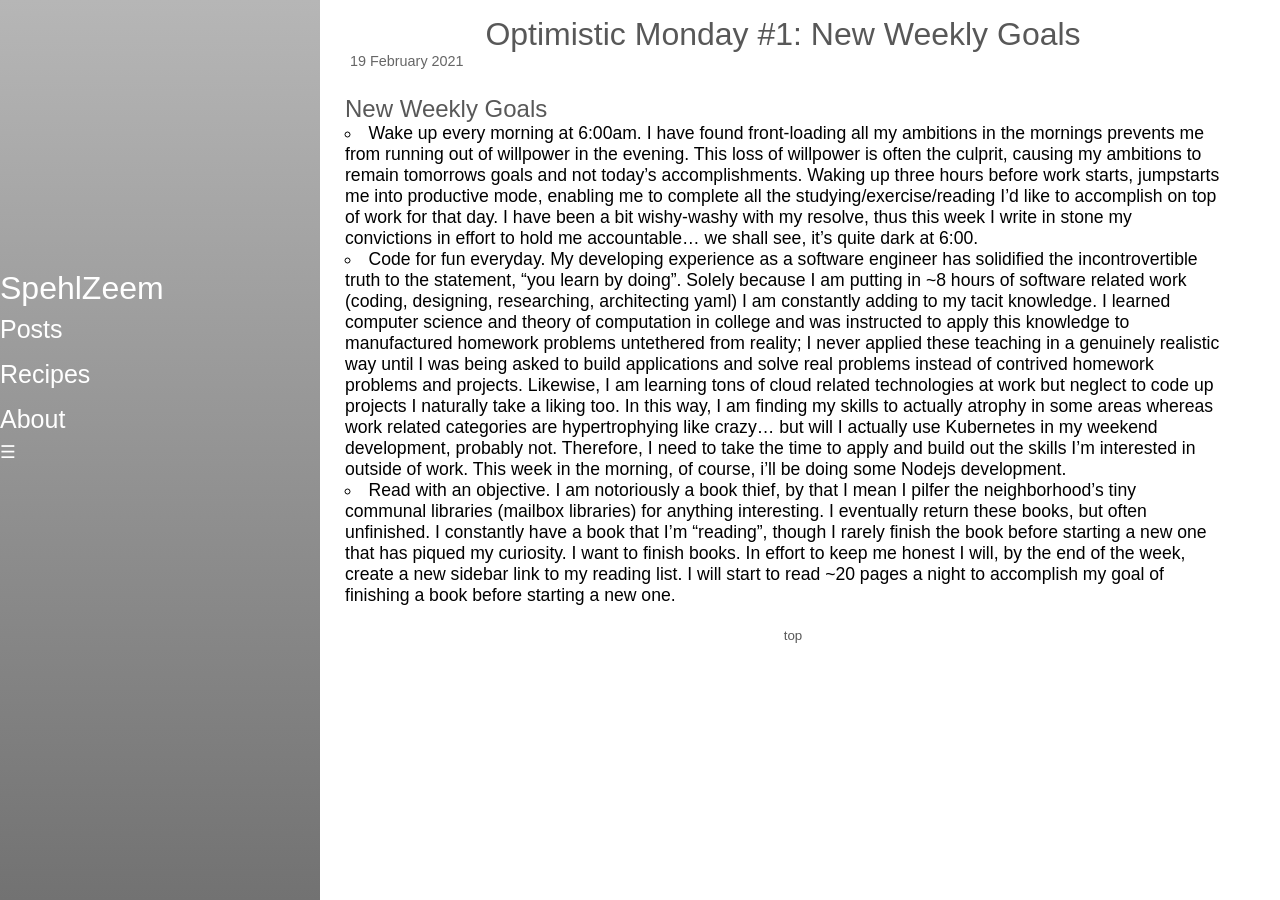
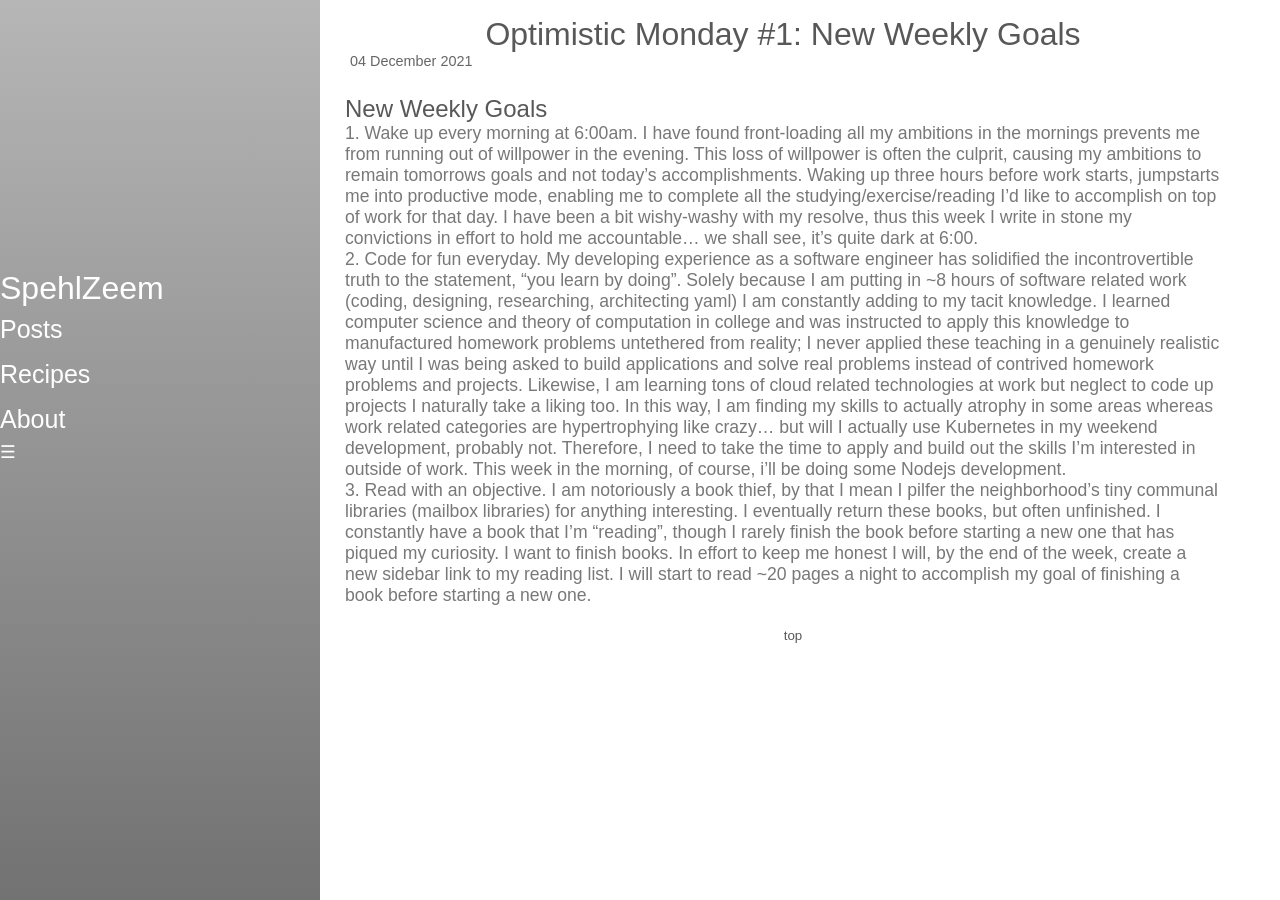
Before and after one commit to spehlzeem/spehlzeem.github.io, a Jekyll site: the page built from _posts/2021-12-04-weekgoals.markdown, in a window 1280 px wide. Built offline with Jekyll 4.4.1, drawn with Linux system fonts in a browser that asks for light colours.

Commit message:
fix list

```diff
--- a/_posts/2021-12-04-weekgoals.markdown
+++ b/_posts/2021-12-04-weekgoals.markdown
@@ -2,9 +2,9 @@
 layout: post
 title:  "Optimistic Monday #1: New Weekly Goals"
 big_image: ""
-date:   2021-02-19 10:02:26 -0600
+date:   2021-12-04 10:02:26 -0600
 categories: misc
-tags: [quick read, s]
+tags: [quick read, OM]
 ---
 #  New Weekly Goals<br>
 
--- a/main.css
+++ b/main.css
@@ -32,7 +32,8 @@
 }
 li{
    list-style-position: inside;
-   list-style-type: circle;
+   color: rgb(120,120,120);
+
 }
 .container{
     display: flex;
```
